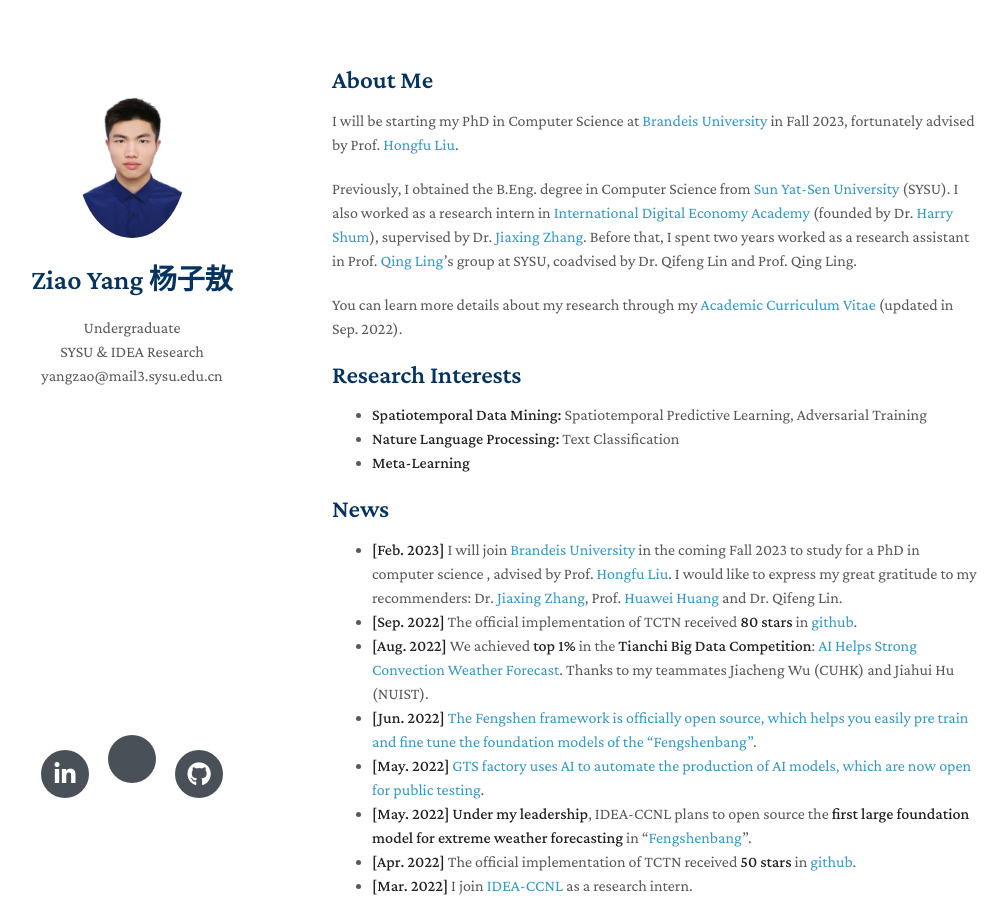
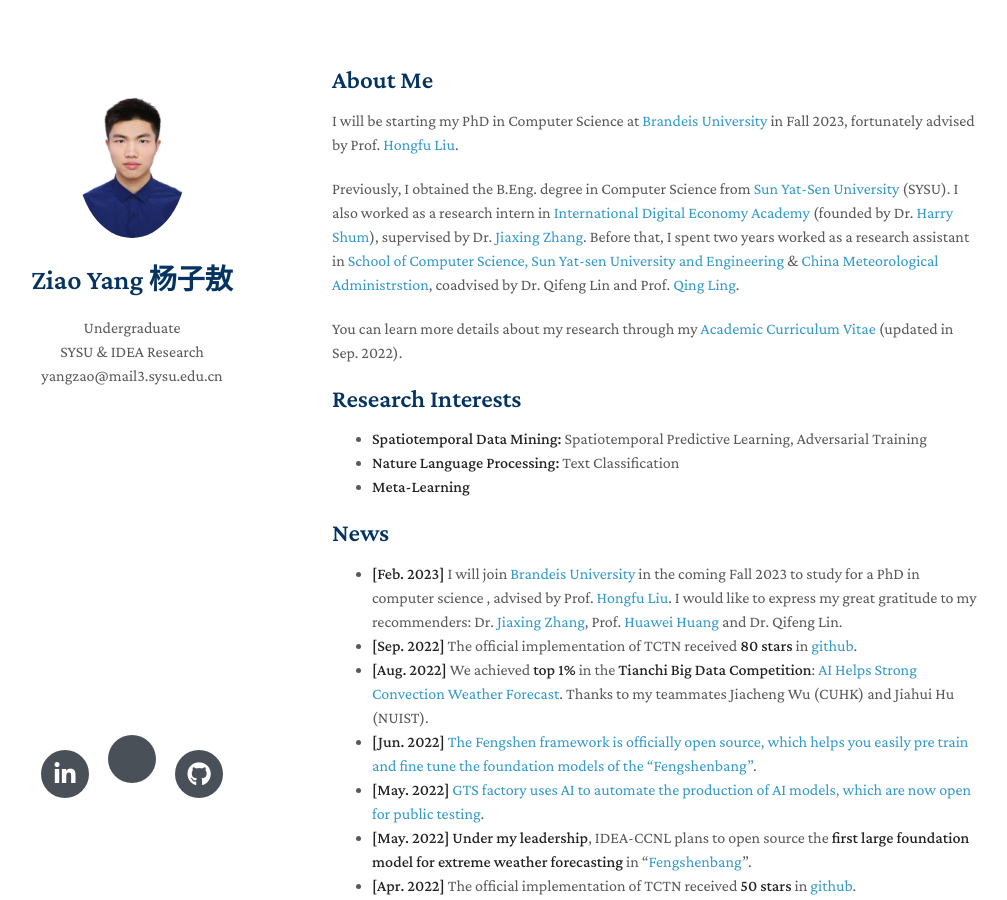
Before and after one commit to yangziao56/homepage, a Jekyll site: the page built from index.md, in a window 1280 px wide and 900 px high. Shown: the whole window, without its empty margins (138-1145 px from the left). Built offline with Jekyll 4.4.1, drawn with Linux system fonts in a browser that asks for light colours; nearby versions of some CDN libraries; a style sheet for code colours, icons or effects is not loaded; our own code applies the rules of GitHub Pages for plain Markdown files.

Commit message:
Update index.md
Signed-off-by: Ziao Yang <70676524+yangziao56@users.noreply.github.com>

```diff
--- a/index.md
+++ b/index.md
@@ -5,7 +5,7 @@
 ## About Me
 I will be starting my PhD in Computer Science at [Brandeis University](https://www.brandeis.edu) in Fall 2023, fortunately advised by Prof. [Hongfu Liu](https://hongfuliu.com).
 
-Previously, I obtained the B.Eng. degree in Computer Science from [Sun Yat-Sen University](https://www.sysu.edu.cn/sysuen/) (SYSU). I also worked as a research intern in [International Digital Economy Academy](https://idea.edu.cn/en/about-idea.html) (founded by Dr. [Harry Shum](https://idea.edu.cn/en/about-team/harry_shum.html)), supervised by Dr. [Jiaxing Zhang](https://idea.edu.cn/en/person/zhangjiaxing.html). Before that,  I spent two years worked as a research assistant in Prof. [Qing Ling](http://home.ustc.edu.cn/~qingling/)'s group at SYSU, coadvised by Dr. Qifeng Lin and Prof. Qing Ling.
+Previously, I obtained the B.Eng. degree in Computer Science from [Sun Yat-Sen University](https://www.sysu.edu.cn/sysuen/) (SYSU). I also worked as a research intern in [International Digital Economy Academy](https://idea.edu.cn/en/about-idea.html) (founded by Dr. [Harry Shum](https://idea.edu.cn/en/about-team/harry_shum.html)), supervised by Dr. [Jiaxing Zhang](https://idea.edu.cn/en/person/zhangjiaxing.html). Before that,  I spent two years worked as a research assistant in [School of Computer Science, Sun Yat-sen University and Engineering](https://cse.sysu.edu.cn) & [China Meteorological Administrstion](https://www.cma.gov.cn), coadvised by Dr. Qifeng Lin and Prof. [Qing Ling](http://home.ustc.edu.cn/~qingling/).
 
 You can learn more details about my research through my [Academic Curriculum Vitae](https://github.com/yangziao56/homepage/raw/main/pdf/Ziao_Yang-CV.pdf) (updated in Sep. 2022).
 
```
